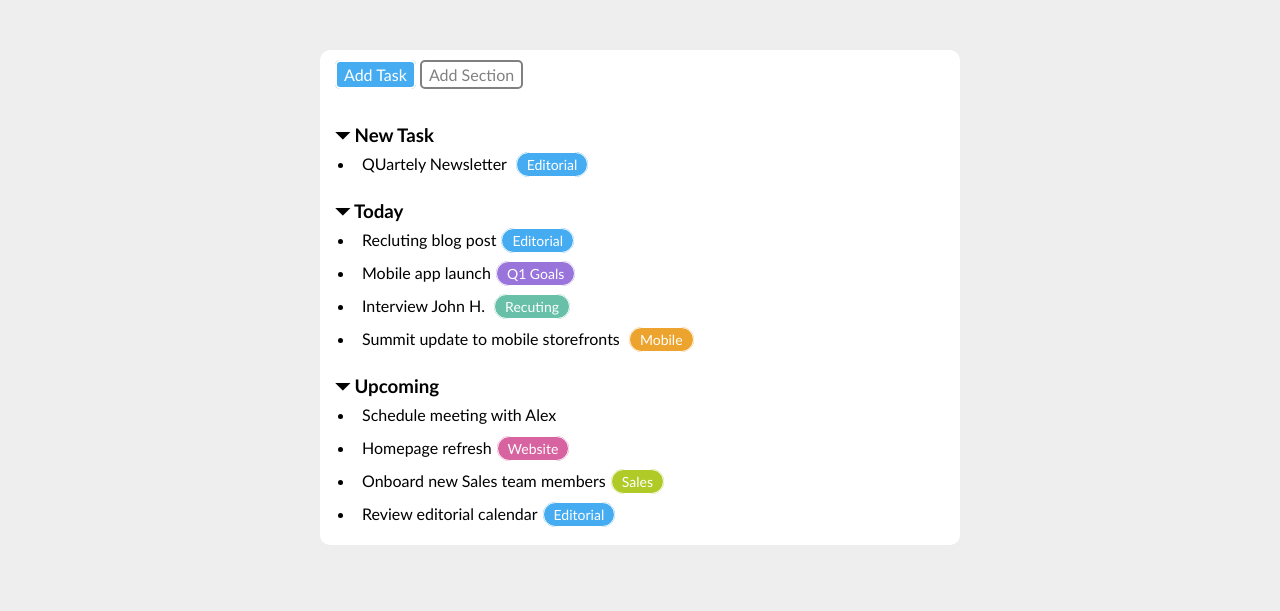
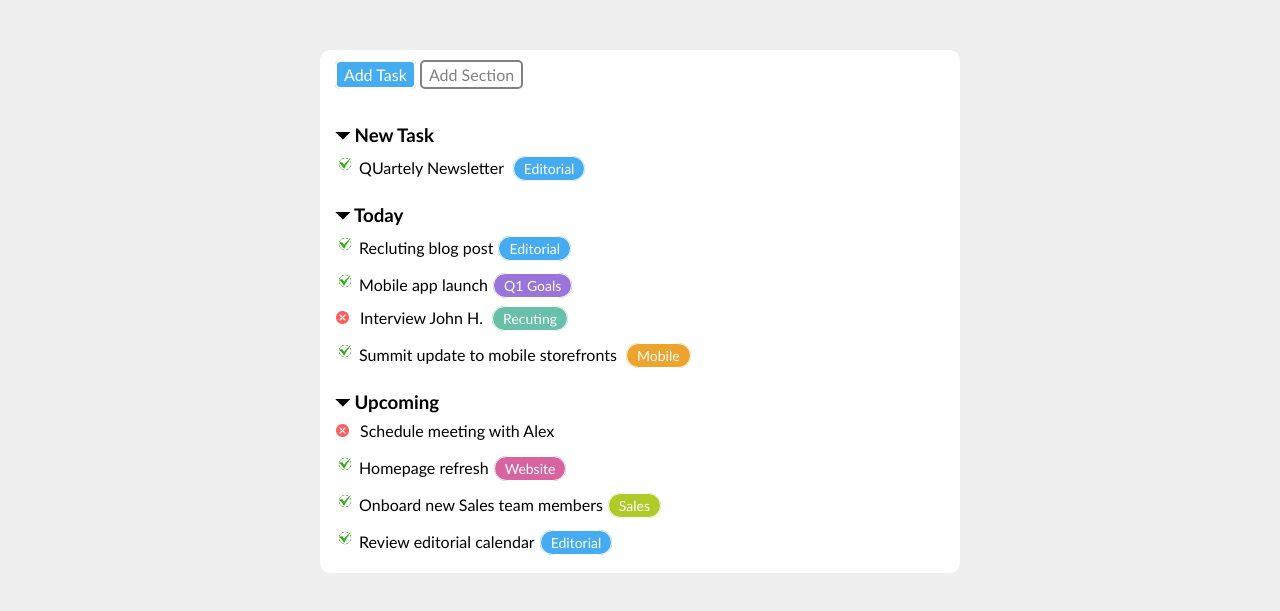
Before and after one commit to Tamburini-Christofer/html-css-toboolist, a plain HTML site: page index.html in a window 1280 px wide. Shown: the part 73-684 px from the top of the page. Drawn offline with Linux system fonts and the light colour scheme.

Commit message:
Aggiunte spunte

```diff
--- a/index.html
+++ b/index.html
@@ -32,30 +32,55 @@
                         <div>
                             <h3> ⏷ New Task</h3>
                             <ul>
-                                <li> QUartely Newsletter <span class="base_comment">Editorial</span></li>
+                                <li>
+                                    <img class="check" src="img/Check.png" alt="check positivo">
+                                    QUartely Newsletter <span class="base_comment">Editorial</span>
+                                </li>
 
                             </ul>
                         </div>
                         <div class="Sezione">
                             <h3>⏷ Today</h3>
                             <ul>
-                                        <li>Recluting blog post<span class="base_comment">Editorial</span>
+                                <li>
+                                    <img class="check" src="img/Check.png" alt="check positivo"> Recluting blog
+                                    post<span class="base_comment">Editorial</span>
                                 </li>
-                                        <li>Mobile app launch<spa class="base_comment q1 ">Q1 Goals
-                                </span></li>
-                                <li>Interview John H. <span class="base_comment recut">Recuting</span></li>
-                                <li>Summit update to mobile storefronts <span class="base_comment mobile">Mobile</span>
+                                <li>
+                                    <img class="check" src="img/Check.png" alt="check positivo">
+                                    Mobile app launch<spa class="base_comment q1 ">Q1 Goals
+                                        </span>
+                                </li>
+                                <li>
+                                    <img class="nocheck" src="img/vecteezy_rejected-sign-and-symbol-clip-art_22068710.png"
+                                        alt="check negativo">Interview John H. <span
+                                        class="base_comment recut">Recuting</span>
+                                </li>
+                                <li>
+                                    <img class="check" src="img/Check.png" alt="check positivo">
+                                    Summit update to mobile storefronts <span class="base_comment mobile">Mobile</span>
                                 </li>
                             </ul>
                         </div>
                         <div>
                             <h3>⏷ Upcoming</h3>
                             <ul>
-                                        <li>Schedule meeting with Alex </li>
-                                        <li>Homepage refresh<span class="base_comment Website">Website</span></li>
-                                        <li>Onboard new Sales team members<span class="base_comment Sales">Sales</span>
+                                <li>
+                                    <img class="nocheck" src="img/vecteezy_rejected-sign-and-symbol-clip-art_22068710.png"
+                                        alt="check negativo">Schedule meeting with Alex
                                 </li>
-                                        <li>Review editorial calendar<span class="base_comment">Editorial</span></li>
+                                <li>
+                                    <img class="check" src="img/Check.png" alt="check positivo">
+                                    Homepage refresh<span class="base_comment Website">Website</span>
+                                </li>
+                                <li>
+                                    <img class="check" src="img/Check.png" alt="check positivo">
+                                    Onboard new Sales team members<span class="base_comment Sales">Sales</span>
+                                </li>
+                                <li>
+                                    <img class="check" src="img/Check.png" alt="check positivo">
+                                    Review editorial calendar<span class="base_comment">Editorial</span>
+                                </li>
                             </ul>
                         </div>
             </section>
--- a/style.css
+++ b/style.css
@@ -54,8 +54,16 @@ h1{
     border:2px solid grey;
     border-radius: 5px;
     padding: 3px 7px;
+}
+.check{
+    width:20px;
+}
+.nocheck{
+    width: 14px;
+    margin-right: 11px;
+    padding-left: 1px;
+}
 
-}
 .Bottom_div{
     margin-bottom: 40px;
 }
@@ -92,9 +100,11 @@ h1{
 /*liste*/
 
 li{
-    padding: 7px;
+    padding: 7px 0px;
 }
 
-ul{
-    padding-left: 20px ;
+ul
+{
+    list-style-type:none;
+    padding-left: 0px ;
 }
```
Also changed, not shown: img/Check.png (added), img/vecteezy_rejected-sign-and-symbol-clip-art_22068710.png (added). Lines whose indentation alone changed are shown as unchanged.
